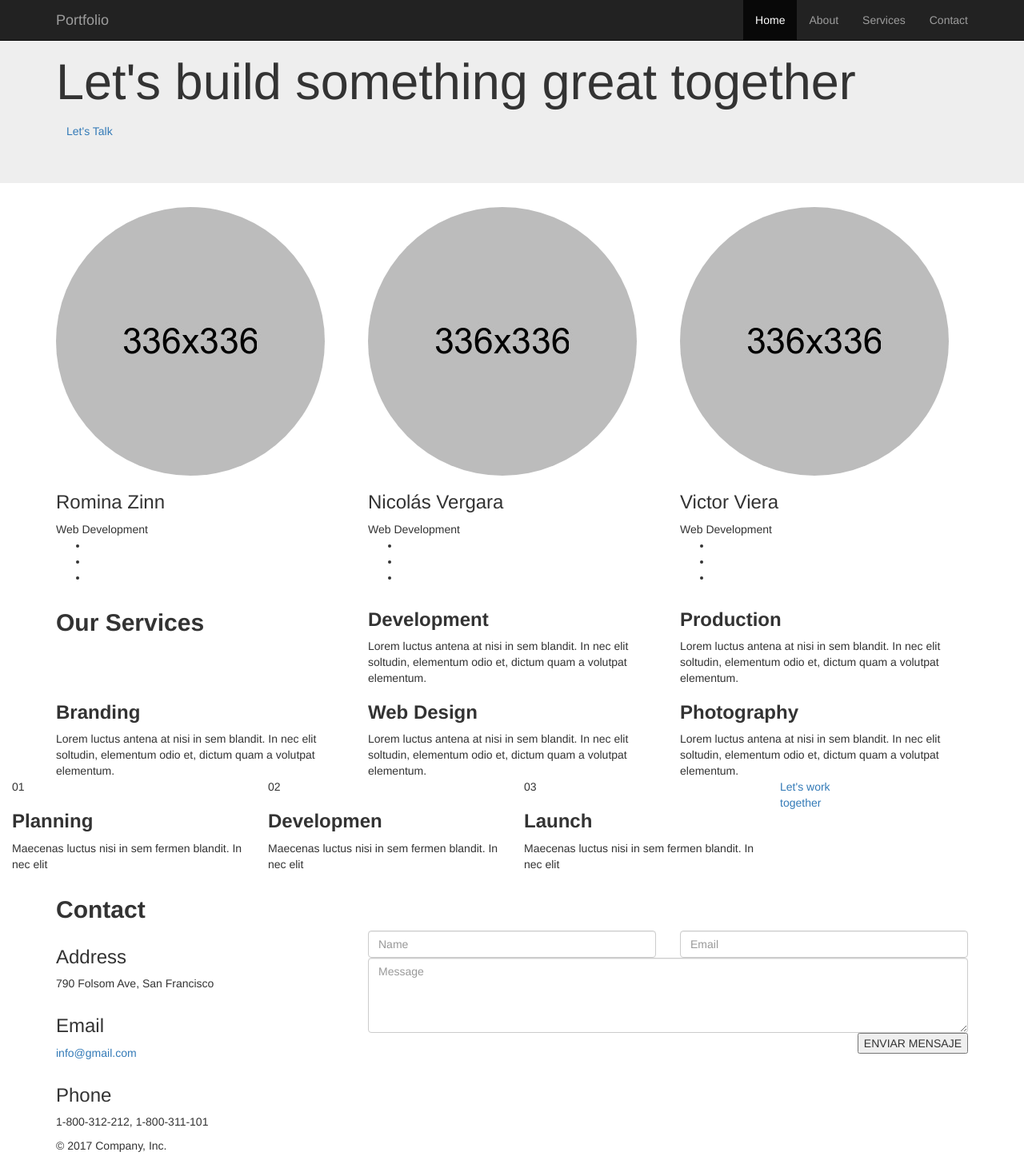
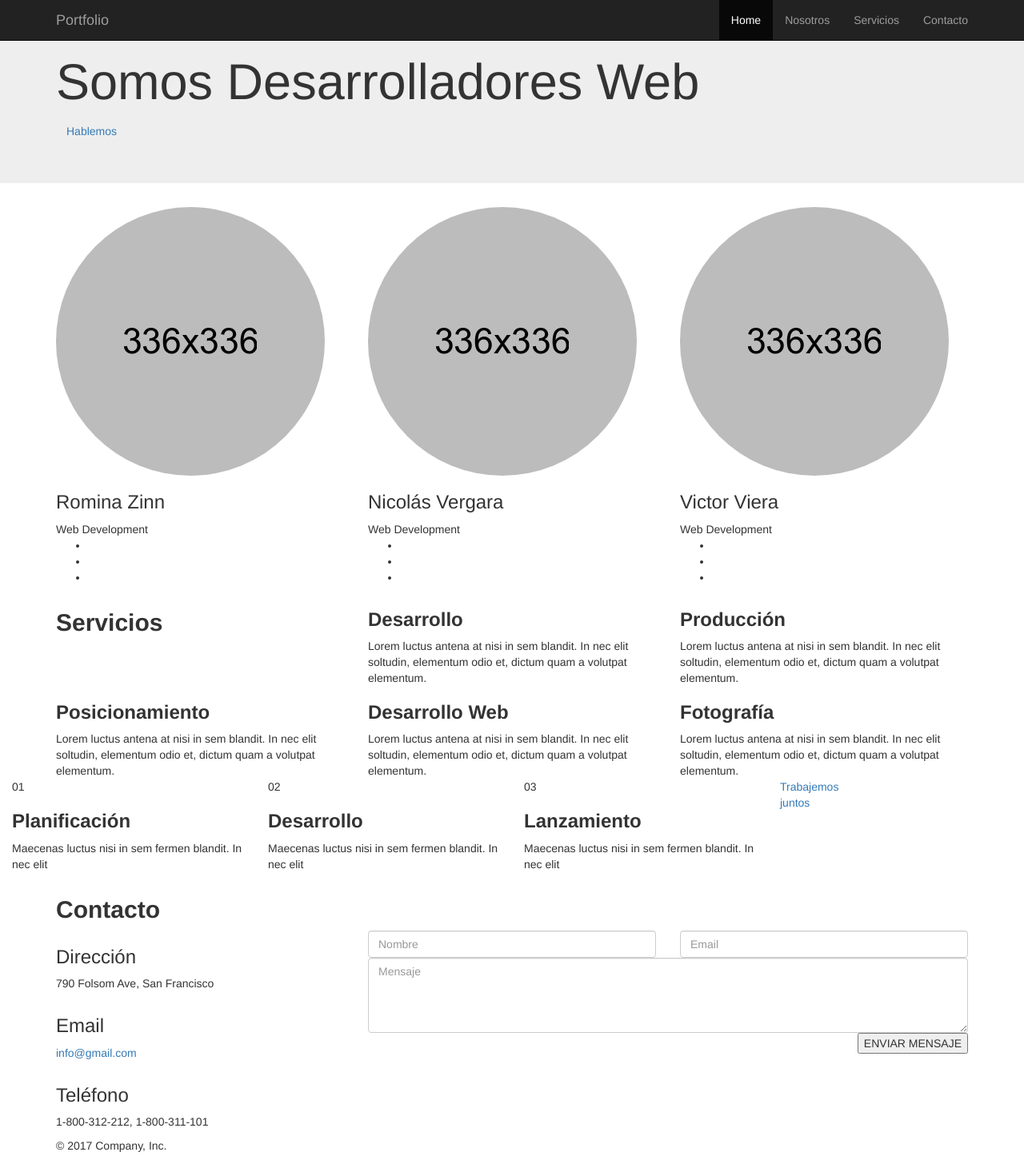
Before and after one commit to NicoVergara/Proyecto-SASS, a plain HTML site: page index.html in a window 1280 px wide. Shown: the whole page at 80% size. Drawn offline with nearby package versions, Linux system fonts and the light colour scheme.

Commit message:
Castellano.

```diff
--- a/index.html
+++ b/index.html
@@ -42,9 +42,9 @@
         <div id="navbar" class="navbar-collapse collapse">
           <ul class="nav navbar-nav navbar-right">
             <li class="active"><a href="#">Home</a></li>
-            <li><a href="#about">About</a></li>
-            <li><a href="#services">Services</a></li>
-            <li><a href="#contact">Contact</a></li>
+            <li><a href="#about">Nosotros</a></li>
+            <li><a href="#services">Servicios</a></li>
+            <li><a href="#contact">Contacto</a></li>
           </ul>
         </div>
       </div>
@@ -59,8 +59,8 @@
         <!--<img src="images/banner/banner_creative.jpg" alt="Imagen Banner">-->
       </div>
       <div class="banner-description">
-        <h1><span>Let's</span> build <span>something</span> great <span>together</span></h1>
-        <a href="#contact" class="btn">Let's Talk</a>
+        <h1>Somos <span>Desarrolladores Web</span></h1>
+        <a href="#contact" class="btn">Hablemos</a>
       </div>
     </div>
   </section>
@@ -128,7 +128,8 @@
         <!-- Title -->
         <div class="col-xs-12 col-sm-4 col-md-4">
           <div class="box">
-            <h2 class="section-title2"><strong>Our Services</strong></h2>
+            <h2 class="section-title2"><strong>Servicios</strong></h2>
+            <div class="line-3-75"></div>
           </div>
         </div>
         <!-- Development -->
@@ -138,7 +139,7 @@
               <div class="box-icon">
                 <div class="icon icon-basic-settings"></div>
               </div>
-              <h3><strong>Development</strong></h3>
+              <h3><strong>Desarrollo</strong></h3>
             </div>
             <div class="tab-text">
               Lorem luctus antena at nisi in sem blandit. In nec elit soltudin, elementum odio et, dictum quam a volutpat elementum.
@@ -152,7 +153,7 @@
               <div class="box-icon">
                 <div class="icon icon-basic-settings"></div>
               </div>
-              <h3><strong>Production</strong></h3>
+              <h3><strong>Producción</strong></h3>
             </div>
             <div class="tab-text">
               Lorem luctus antena at nisi in sem blandit. In nec elit soltudin, elementum odio et, dictum quam a volutpat elementum.
@@ -166,7 +167,7 @@
               <div class="box-icon">
                 <div class="icon icon-basic-settings"></div>
               </div>
-              <h3><strong>Branding</strong></h3>
+              <h3><strong>Posicionamiento</strong></h3>
             </div>
             <div class="tab-text">
               Lorem luctus antena at nisi in sem blandit. In nec elit soltudin, elementum odio et, dictum quam a volutpat elementum.
@@ -180,7 +181,7 @@
               <div class="fbox-icon">
                 <div class="icon icon-basic-settings"></div>
               </div>
-              <h3><strong>Web Design</strong></h3>
+              <h3><strong>Desarrollo Web</strong></h3>
             </div>
             <div class="tab-text">
               Lorem luctus antena at nisi in sem blandit. In nec elit soltudin, elementum odio et, dictum quam a volutpat elementum.
@@ -194,7 +195,7 @@
               <div class="box-icon">
                 <div class="icon icon-basic-settings"></div>
               </div>
-              <h3><strong>Photography</strong></h3>
+              <h3><strong>Fotografía</strong></h3>
             </div>
             <div class="tab-text">
               Lorem luctus antena at nisi in sem blandit. In nec elit soltudin, elementum odio et, dictum quam a volutpat elementum.
@@ -217,7 +218,7 @@
             <div class="work-proc2-icon-cont">
               01
             </div>
-            <h3 class="font-montserrat"><strong>Planning</strong></h3>
+            <h3 class="font-montserrat"><strong>Planificación</strong></h3>
             <p>Maecenas luctus nisi in sem fermen blandit. In nec elit </p>
           </div>
         </div>
@@ -227,7 +228,7 @@
             <div class="work-proc2-icon-cont">
               02
             </div>
-            <h3 class="font-montserrat"><strong>Developmen</strong></h3>
+            <h3 class="font-montserrat"><strong>Desarrollo</strong></h3>
             <p>Maecenas luctus nisi in sem fermen blandit. In nec elit </p>
           </div>
         </div>
@@ -237,7 +238,7 @@
             <div class="work-proc2-icon-cont">
               03
             </div>
-            <h3 class="font-montserrat"><strong>Launch</strong></h3>
+            <h3 class="font-montserrat"><strong>Lanzamiento</strong></h3>
             <p>Maecenas luctus nisi in sem fermen blandit. In nec elit </p>
           </div>
         </div>
@@ -246,7 +247,7 @@
           <div class="work-proc2-a-cont">
             <a class="work-proc2-a" href="#">
               <div class="work-proc2-a-text font-montserrat">
-                Let's work<br><span class="border-bot">together</span>
+                Trabajemos<br><span class="border-bot">juntos</span>
               </div>
               <div class="work-proc2-bg-block"></div>
             </a>
@@ -264,7 +265,7 @@
       <!-- Contact Title -->
       <div class="row">
         <div class="col-md-12">
-          <h2 class="section-title2"><strong>Contact</strong></h2>
+          <h2 class="section-title2"><strong>Contacto</strong></h2>
         </div>
       </div>
       <!-- Contact Info -->
@@ -278,7 +279,7 @@
                   <div class="icon icon-basic-map"></div>
                 </div>
                 <div class="ci-text">
-                  <h3>Address</h3>
+                  <h3>Dirección</h3>
                   <p>790 Folsom Ave, San Francisco</p>
                 </div>
               </div>
@@ -302,7 +303,7 @@
                   <div class="icon icon-basic-smartphone"></div>
                 </div>
                 <div class="ci-text">
-                  <h3>Phone</h3>
+                  <h3>Teléfono</h3>
                   <p>1-800-312-212, 1-800-311-101</p>
                 </div>
               </div>
@@ -318,16 +319,16 @@
               <div class="col-md-12">
                 <div class="row">
                   <div class="col-md-6">
-                    <input type="text" data-msg-required="Please enter your name." maxlenght="100" class="form-control" name="name" id="name" placeholder="Name" required>
+                    <input type="text" data-msg-required="Ingrese su nombre." maxlenght="100" class="form-control" name="name" id="name" placeholder="Nombre" required>
                   </div>
                   <div class="col-md-6">
-                    <input type="text"data-msg-required="Please enter your email address." data-msg-email="Please enter a valid email address." maxlenght="100" class="form-control" name="email" id="email" placeholder="Email" required>
+                    <input type="text"data-msg-required="Ingrese una dirección de email." data-msg-email="Ingrese una dirección de email válida." maxlenght="100" class="form-control" name="email" id="email" placeholder="Email" required>
                   </div>
                 </div>
               </div>
               <!-- Text Area & Button Send -->
               <div class="col-md-12">
-                <textarea maxlenght="500" data-msg-required="Please enter your message." rows="4" class="form-control" name="message" id="message" placeholder="Message" required></textarea>
+                <textarea maxlenght="500" data-msg-required="Ingrese un mensaje." rows="4" class="form-control" name="message" id="message" placeholder="Mensaje" required></textarea>
                 <div class="text-right">
                   <input type="submit" value="ENVIAR MENSAJE" class="button" data-loading-text="Loading...">
                 </div>
```
